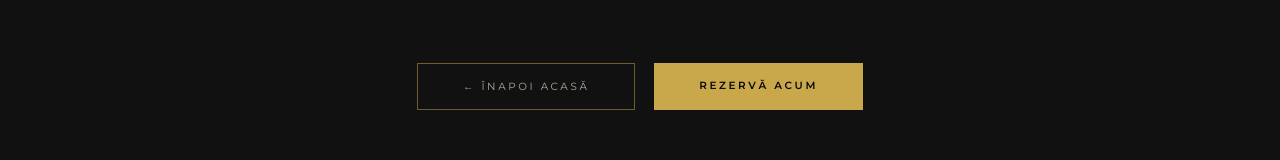
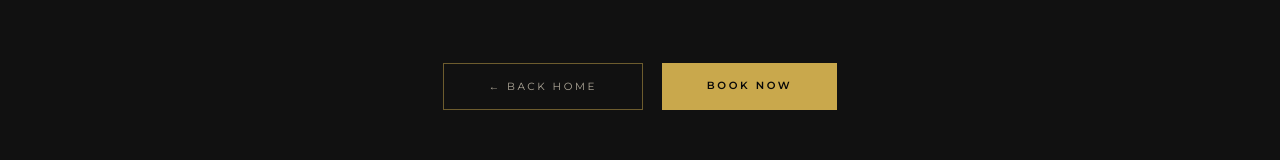
Before and after one commit to ionelnitu/ZetMenSalon, an Angular app: page /prices in a window 1280 px wide. Shown: the part 1015-1175 px from the top of the page. Built offline with nearby package versions, Linux system fonts and the light colour scheme.

Commit message:
renaming on the price page

```diff
--- a/src/app/components/cookie-banner/cookie-banner.component.html
+++ b/src/app/components/cookie-banner/cookie-banner.component.html
@@ -11,7 +11,7 @@
           Harta încarcă cookie-uri de la Google. Poți accepta sau refuza
           încărcarea acestora. Alegerea ta va fi salvată pentru vizitele viitoare.
         </p>
-        <a class="cookie-policy-link" href="/privacy-policy" target="_blank">
+        <a class="cookie-policy-link" href="https://maps.google.com/intl/ro/policies/privacy/archive/20171002/" target="_blank">
           Politica de confidențialitate →
         </a>
       </div>
--- a/src/app/components/prices/prices.component.html
+++ b/src/app/components/prices/prices.component.html
@@ -24,8 +24,8 @@
 
     <!-- Buton înapoi -->
     <div class="prices-back">
-      <a routerLink="/" class="btn-secondary">← Înapoi acasă</a>
-      <a href="tel: +40779219100 " class="btn-primary">Rezervă acum</a>
+      <a routerLink="/" class="btn-secondary">← Back Home</a>
+      <a href="tel: +40779219100 " class="btn-primary">Book Now</a>
     </div>
 
   </div>
```
